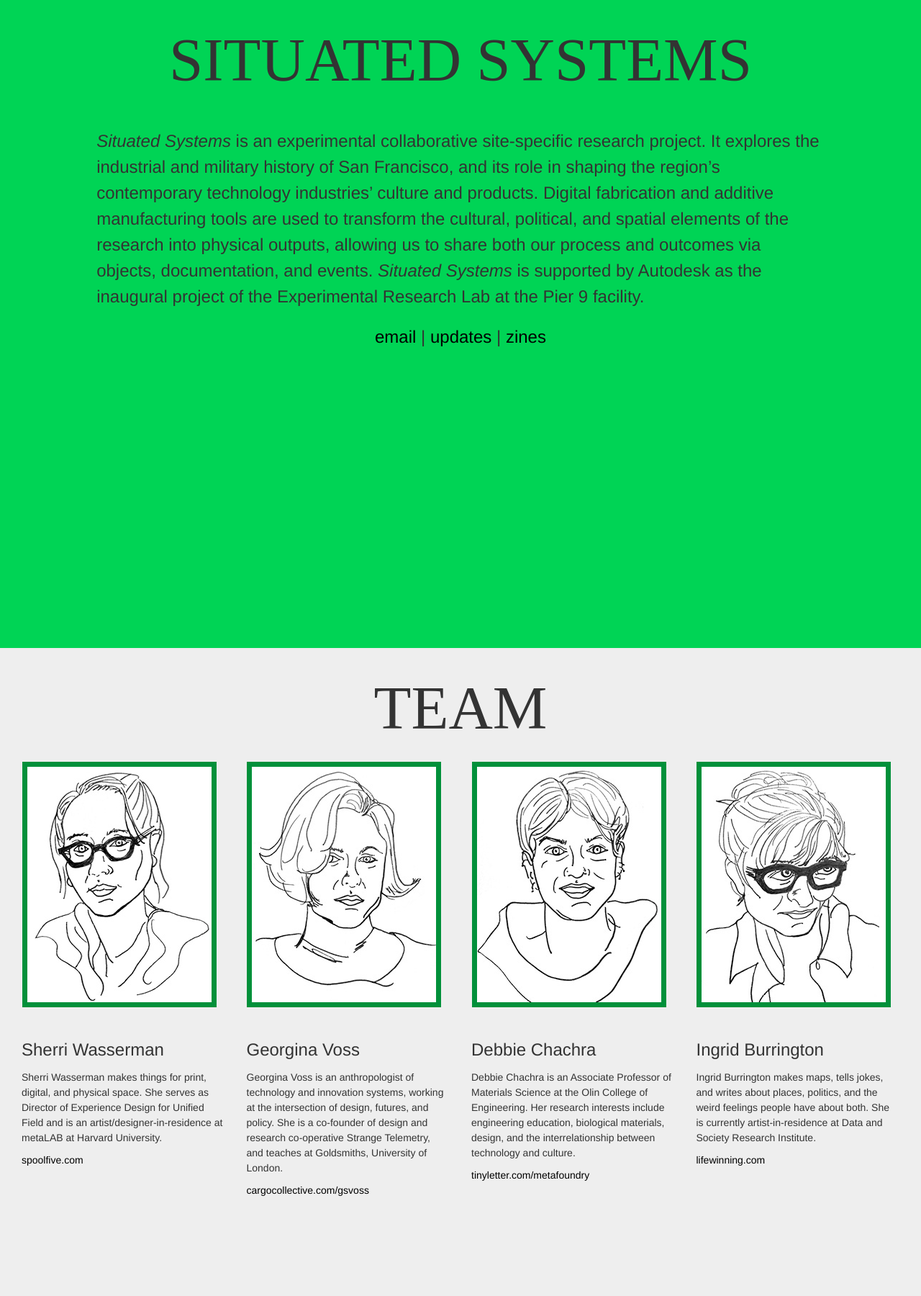
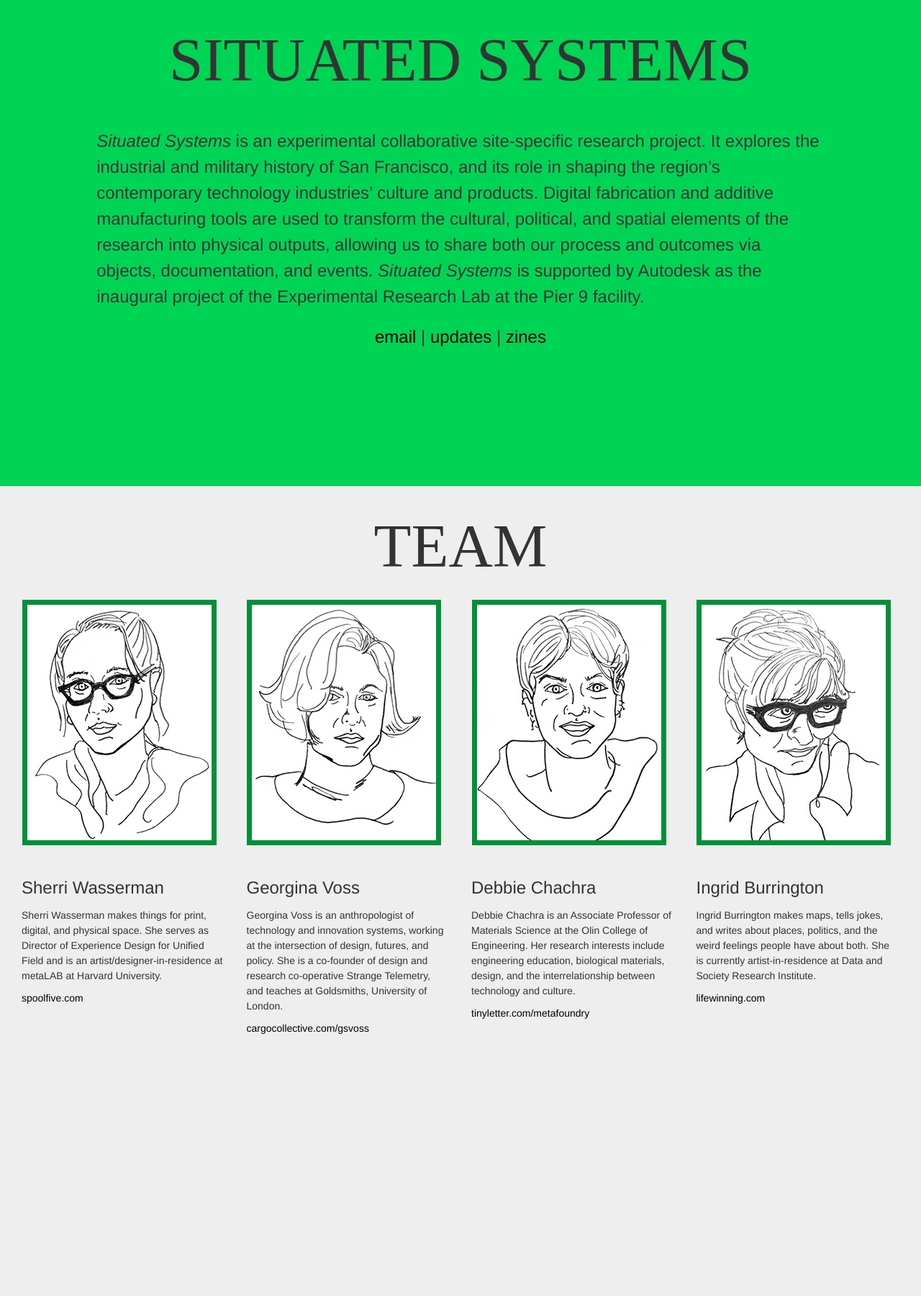
Before and after one commit to lifewinning/situated.systems, a Jekyll site: the page built from index.html, in a window 1280 px wide. Shown: the whole page at 72% size. Built offline with Jekyll 4.4.1, drawn with Linux system fonts in a browser that asks for light colours; nearby versions of some CDN libraries; after the commit the page ends 1464 px from its top, so only the background shows below that.

Commit message:
css tweaks idgaf

```diff
--- a/bibliography/js/index.js
+++ b/bibliography/js/index.js
@@ -48,6 +48,9 @@ function loadHash(d) {
     window.location.hash = encodeURIComponent(this.value)
     search(this)
   }
+  if (document.querySelector("input").value = ""){
+    item = document.querySelectorAll('.item').style.display.block
+  }
 }
 
 var xhr = new XMLHttpRequest();
--- a/css/main.scss
+++ b/css/main.scss
@@ -28,16 +28,18 @@ h1{
 }
 
 .col-md-12{
-	min-height: 100vh;
+	//min-height: 100vh;
 	padding-bottom: 15px;
 }
 
 #lead{
 	background-color:#00D455;
+	min-height: 75vh;
 
 }
 
 #zine{
+	min-height: 100vh;
 	background-color: #FFA707;
 }
 
```
